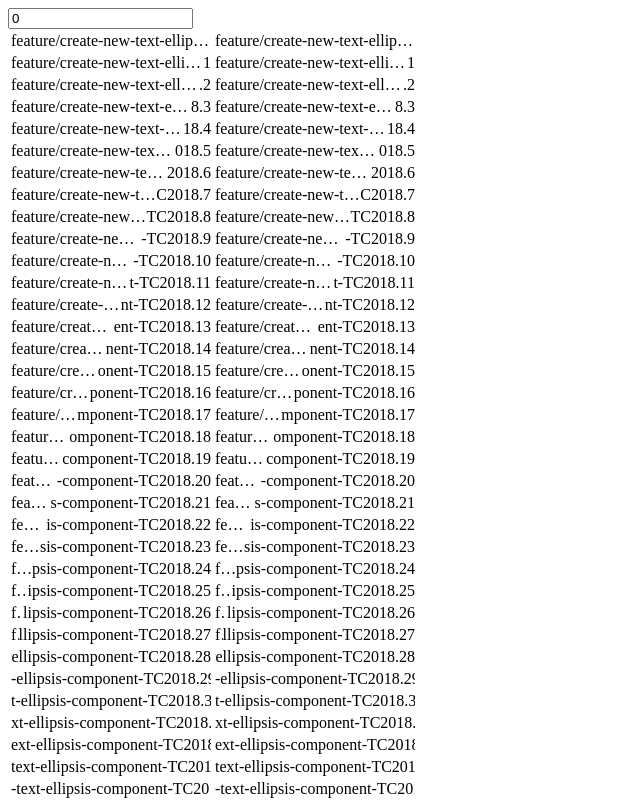
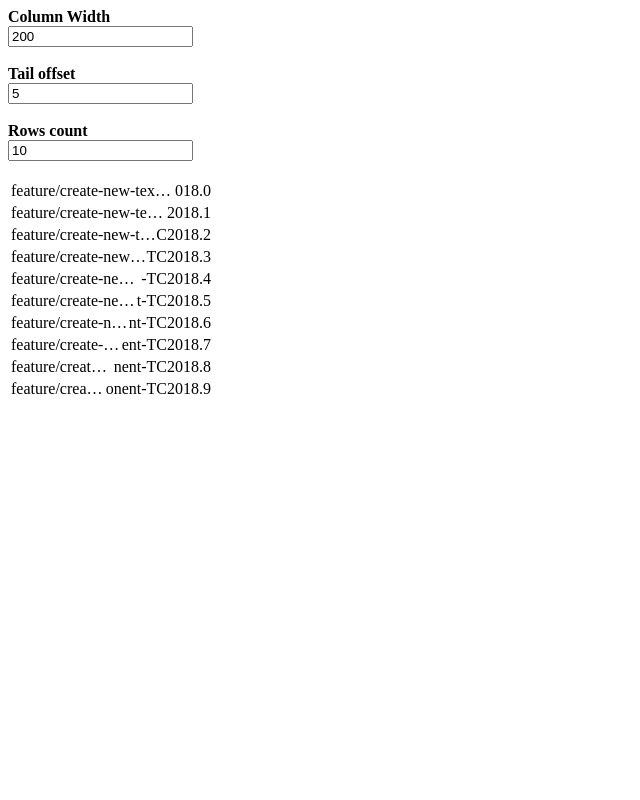
Before and after one commit to Margolin96/react-truncated-text, a React (Create React App) app: page / in a window 1280 px wide. Shown: the top 800 px of the page, without its empty margins (0-640 px from the left). Built offline with nearby package versions, Linux system fonts and the light colour scheme.

Commit message:
Copy without new line

```diff
--- a/src/App.tsx
+++ b/src/App.tsx
@@ -1,21 +1,41 @@
-import React, { useMemo, useState } from 'react';
+import React, { useEffect, useState } from 'react';
 
 import { TruncatedText } from './TruncatedText';
 
 function App() {
-  const [offset, setOffset] = useState(0);
+  const [width, setWidth] = useState(200);
+  const [count, setCount] = useState(10);
+  const [offset, setOffset] = useState(5);
+  const [items, setItems] = useState([]);
 
-  const items = useMemo(() => {
-    return new Array(2000).fill(null).map((_, index) => {
+  useEffect(() => {
+    setItems(new Array(count).fill(null).map((_, index) => {
       return {
         text: `feature/create-new-text-ellipsis-component-TC2018.${index}`,
         tail: index % 50 + offset,
       };
-    })
-  }, [offset]);
+    }));
+  }, [count, offset]);
 
   return (
     <div className="App">
+      <div>
+        <b>Column Width</b>
+        <br/>
+        <input
+          type="number"
+          value={width}
+          onChange={(e) => {
+            setWidth(Number(e.target.value));
+          }}
+        />
+      </div>
+
+      <br/>
+
+      <div>
+        <b>Tail offset</b>
+        <br/>
         <input
           type="number"
           value={offset}
@@ -23,20 +43,38 @@ function App() {
             setOffset(Number(e.target.value));
           }}
         />
+      </div>
+
+      <br/>
+
+      <div>
+        <b>Rows count</b>
+        <br/>
+        <input
+          type="number"
+          value={count}
+          onChange={(e) => {
+            setCount(Number(e.target.value));
+          }}
+        />
+      </div>
+
+      <br/>
 
       <table>
         <tbody>
           { items.map(({ text, tail }, index) =>
-            <tr key={index}>
-              <td width={200}>
+            <React.Fragment key={index}>
+              <tr>
+                {/* <td width={width}>
                   <TruncatedText
                     children={text}
                     tailLength={tail}
                     title={text}
                   />
-              </td>
+                </td> */}
 
-              <td width={200}>
+                <td width={width}>
                   <TruncatedText
                     children={text}
                     tailLength={tail}
@@ -44,6 +82,7 @@ function App() {
                   />
                 </td>
               </tr>
+            </React.Fragment>
           ) }
         </tbody>
       </table>
--- a/src/TruncatedText.css
+++ b/src/TruncatedText.css
@@ -2,8 +2,6 @@
   white-space: nowrap;
   overflow: hidden;
   width: inherit;
-  display: flex;
-  position: relative;
 }
 .truncated-text__full {
   position: absolute;
@@ -12,6 +10,7 @@
   pointer-events: none;
 }
 .truncated-text__truncated {
+  float: left;
   overflow: hidden;
   text-overflow: ellipsis;
 }
--- a/src/TruncatedText.tsx
+++ b/src/TruncatedText.tsx
@@ -1,4 +1,4 @@
-import React, { useLayoutEffect, useMemo, useRef } from 'react';
+import React, { useMemo, useRef, useLayoutEffect, useState } from 'react';
 
 import './TruncatedText.css';
 
@@ -9,13 +9,17 @@ export interface ITruncatedTextProps {
   className?: string;
 };
 
-export function TruncatedText({
+export const TruncatedText = React.memo(({
   children,
   tailLength,
   title = '',
   className = '',
-}: ITruncatedTextProps) {
-  const ref = useRef(null);
+}: ITruncatedTextProps) => {
+  const [maxWidth, setMaxWidth] = useState('100%');
+
+  const textRef = useRef(null);
+  const tailRef = useRef(null);
+
   const text = useMemo(() => {
     return (tailLength === 0)
       ? [children, '']
@@ -26,25 +30,14 @@ export function TruncatedText({
   }, [children, tailLength]);
 
   useLayoutEffect(() => {
-    const node = ref.current;
-    console.log(node);
-    const handler = (event: ClipboardEvent) => {
-      event.clipboardData.setData(
-        'text/plain',
-        document.getSelection().toString().replace('\n', ''),
-      );
-      event.preventDefault();
-    };
-
-    node.addEventListener('copy', handler);
-    return () => node.removeEventListener('copy', handler);
-  }, [ref]);
+    const { width: tail } = tailRef.current.getBoundingClientRect();
+    setMaxWidth(`calc(100% - ${tail}px)`);
+  }, [textRef, tailRef, text]);
 
   return (
-    <div className={`truncated-text ${className}`} title={title} ref={ref}>
-      <span className='truncated-text__full'>{ children }</span>
-      <span className='truncated-text__truncated'>{ text[0] }</span>
-      <span className='truncated-text__tail'>{ text[1] }</span>
+    <div className={`truncated-text ${className}`} title={title}>
+      <span className='truncated-text__truncated' ref={textRef} style={{maxWidth}}>{ text[0] }</span>
+      <span className='truncated-text__tail' ref={tailRef}>{ text[1] }</span>
     </div>
   );
-}
+});
```
Lines whose indentation alone changed are shown as unchanged.
